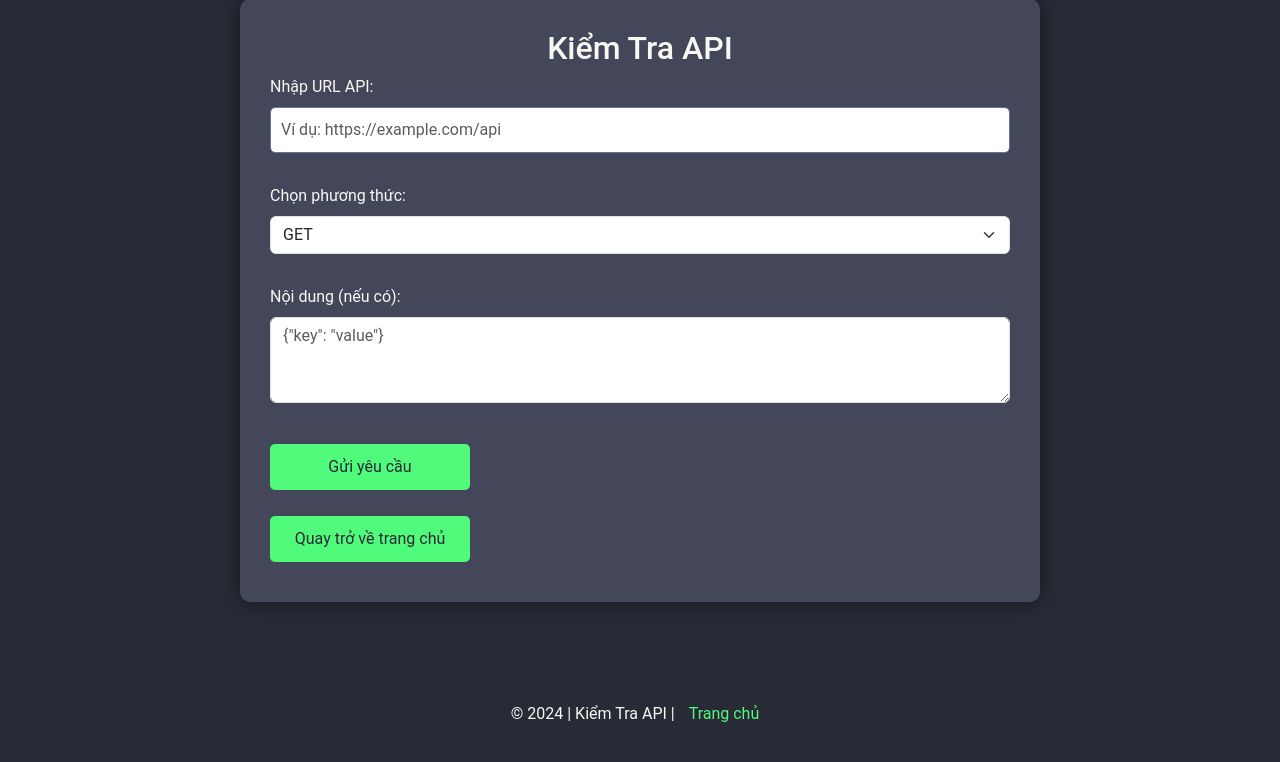
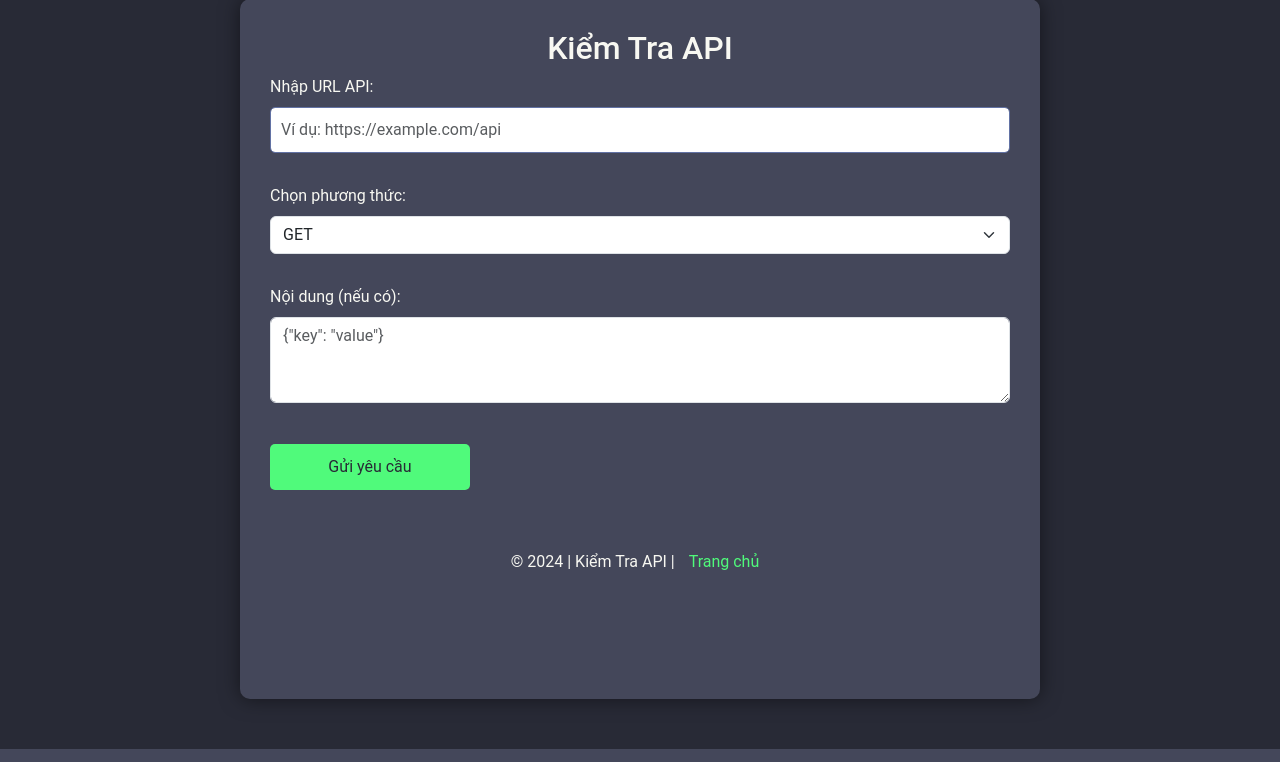
Before and after one commit to tanbaycu/tanbaycu-website, a Flask app: page /api-check in a window 1280 px wide. Shown: the part 51-813 px from the top of the page. Run offline with Flask 3, Linux system fonts and the light colour scheme; parts of the project's set-up code (start-up, migrations or seed data) failed here and were passed over.

Commit message:
memmememe

```diff
--- a/templates/api_check.html
+++ b/templates/api_check.html
@@ -246,9 +246,7 @@
       <i class="fas fa-spinner fa-spin" style="font-size: 24px; color: #50fa7b"></i>
       <p>Đang xử lý yêu cầu...</p>
     </div>
-    <div class="response" id="response" style="display: none"></div>
-    <a href="{{ url_for('homepage') }}" class="btn btn-custom w-100 mt-3">Quay trở về trang chủ</a>
-  </div>
+
   <footer class="footer">
     <p>&copy; 2024 | Kiểm Tra API | <a href="{{ url_for('homepage') }}">Trang chủ</a></p>
   </footer>
```
